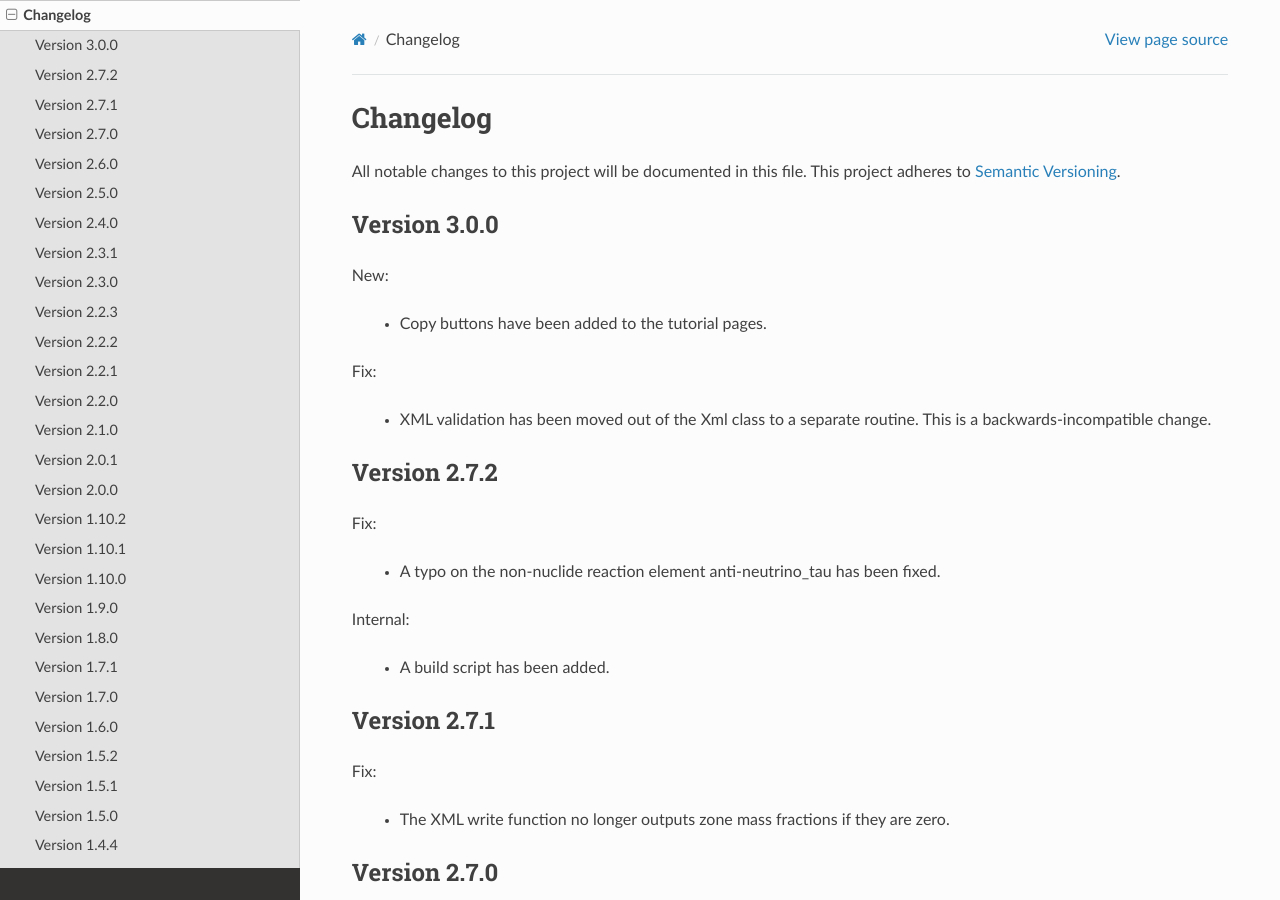
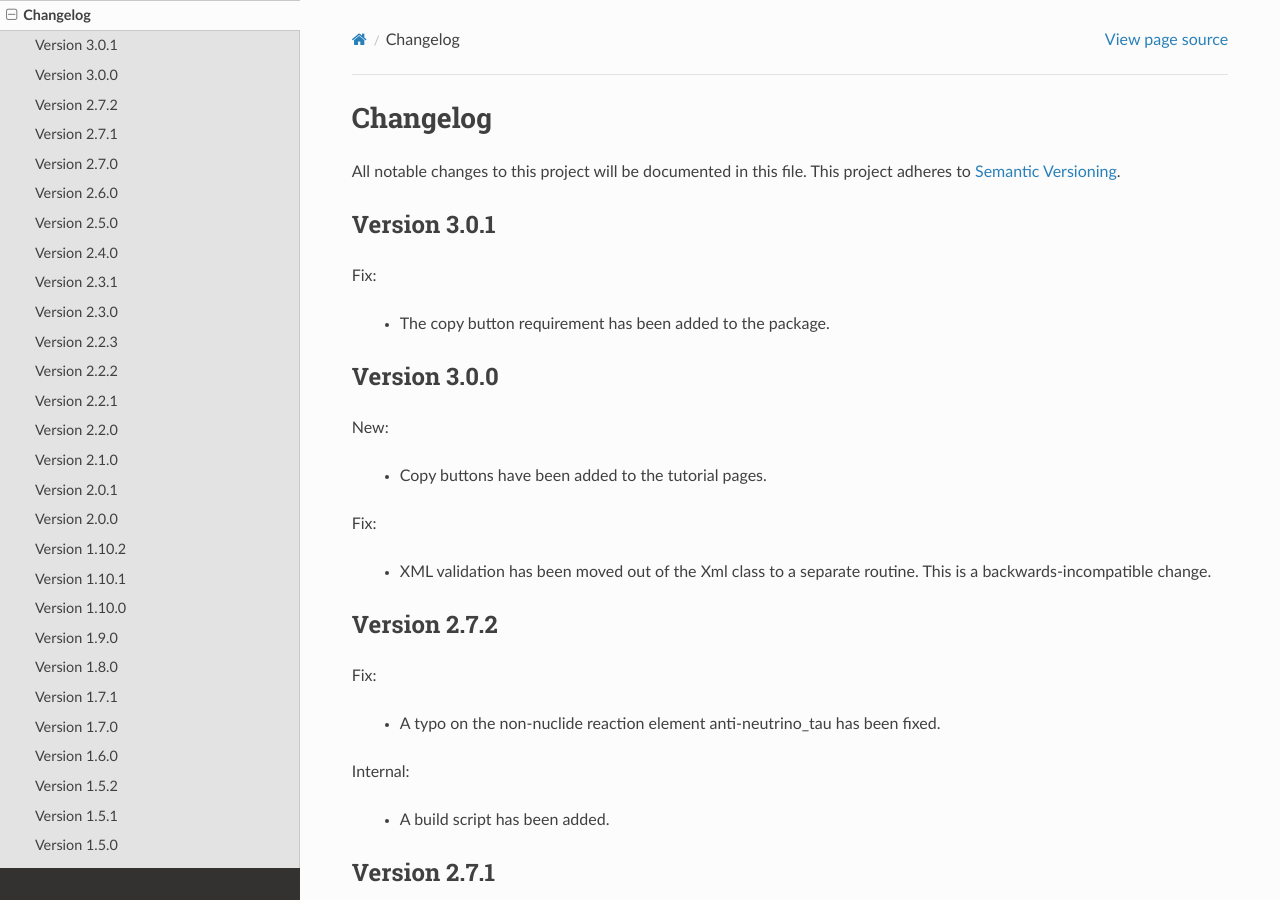
Before and after one commit to mbradle/wnutils, a Sphinx documentation site: the page built from doc/source/changelog.rst, in a window 1280 px wide and 900 px high. Built offline with Sphinx 7.4.7 and the Read the Docs theme 2.0.0, drawn with Linux system fonts in a browser that asks for light colours.

Commit message:
Add requirement.

```diff
--- a/doc/source/changelog.rst
+++ b/doc/source/changelog.rst
@@ -3,6 +3,13 @@ Changelog
 
 All notable changes to this project will be documented in this file.  This
 project adheres to `Semantic Versioning <http://semver.org/spec/v2.0.0.html>`_.
+
+Version 3.0.1
+--------------
+
+Fix:
+
+  * The copy button requirement has been added to the package.
 
 Version 3.0.0
 --------------
--- a/wnutils/__about__.py
+++ b/wnutils/__about__.py
@@ -2,6 +2,6 @@ __all__ = ["__title__", "__summary__", "__version__", "__author__", "__copyright
 
 __title__ = "wnutils"
 __summary__ = "Python project to read and plot webnucleo files"
-__version__ = "3.0.0"
+__version__ = "3.0.1"
 __author__ = "Clemson University"
 __copyright__ = "Clemson University, 2018-2023"
```
